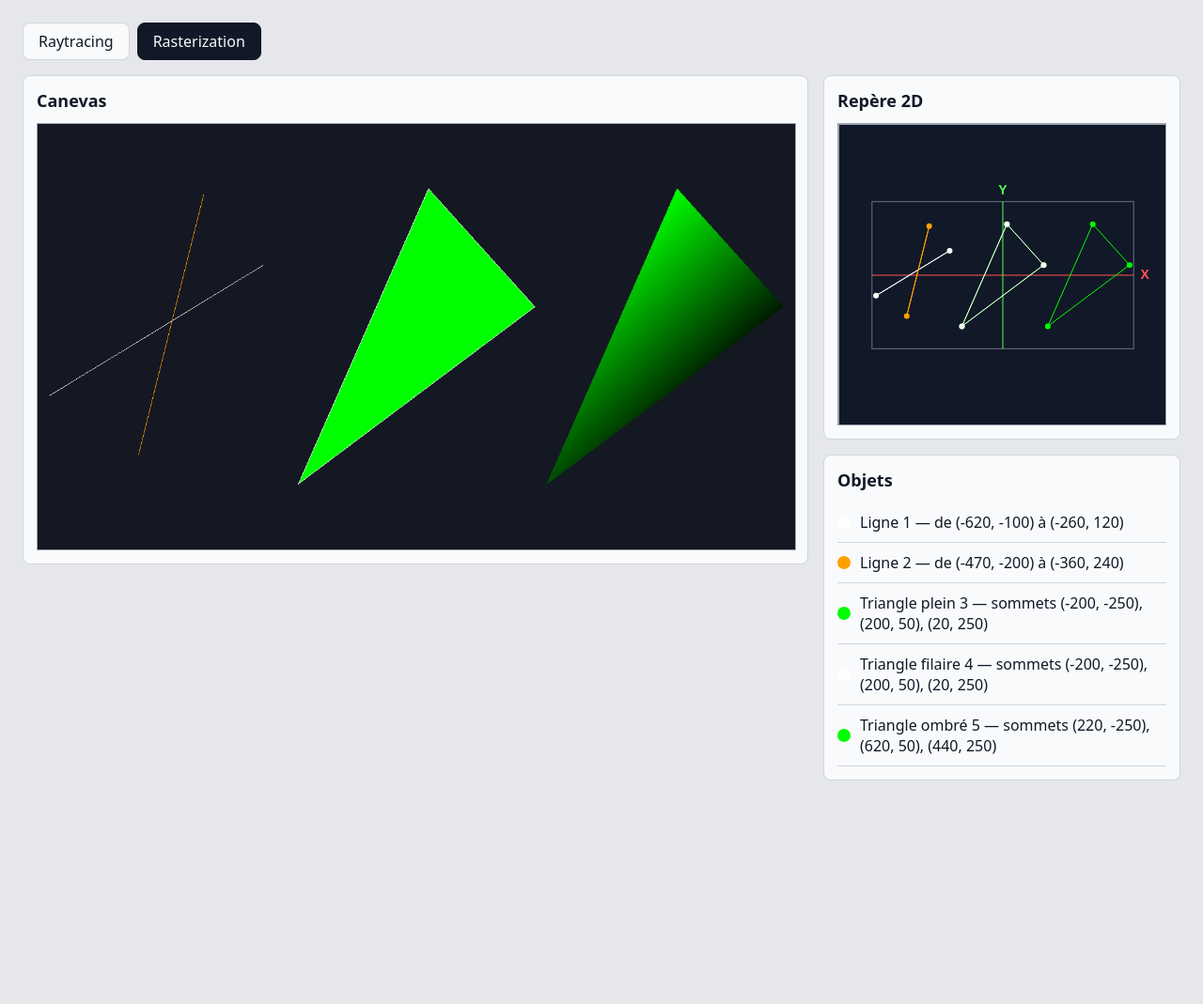
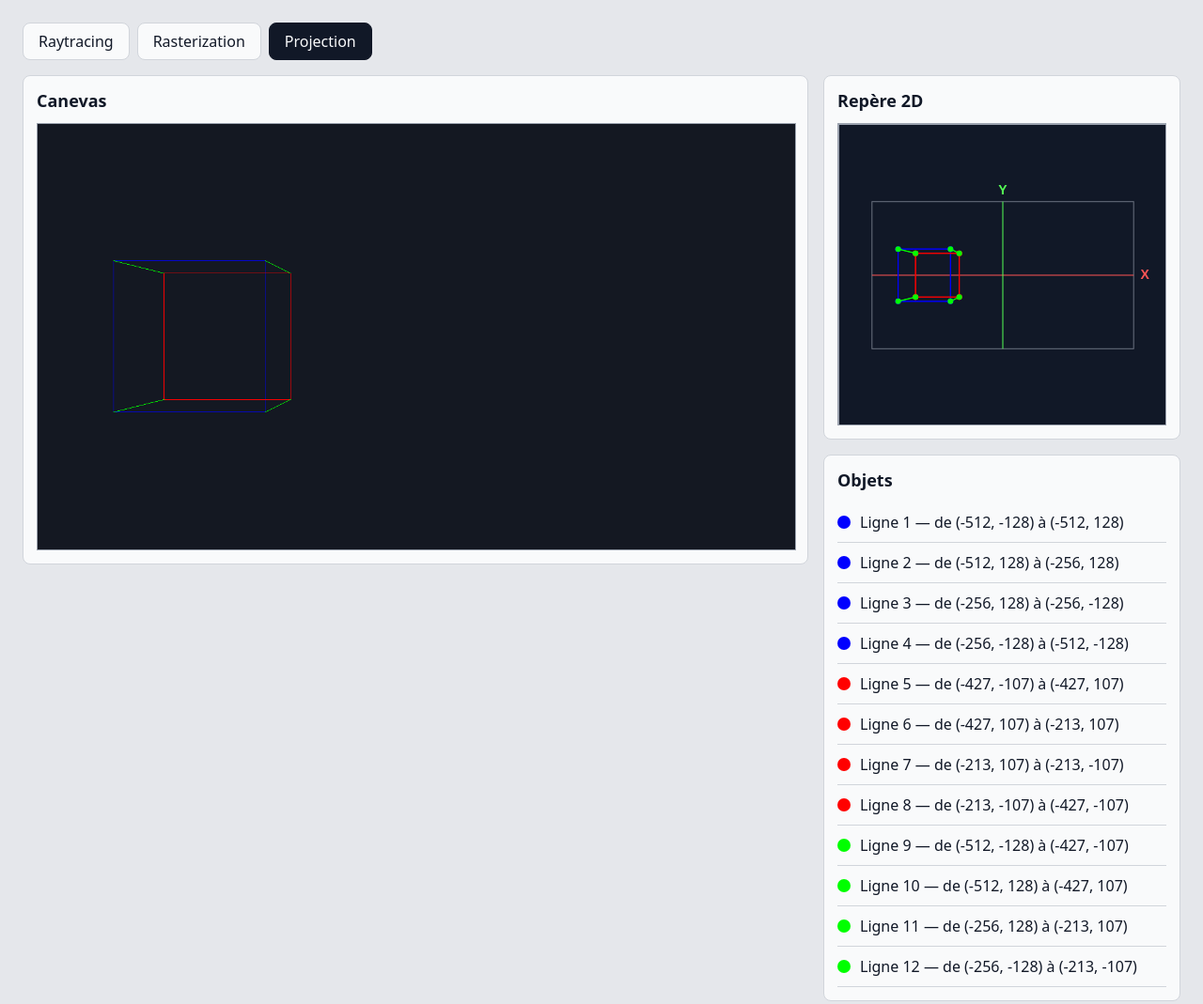
Before and after one commit to SkaosDev/Term3D, a plain HTML site: page index.html in a window 1280 px wide. Shown: the whole page at 94% size. Before the commit the page ends 855 px from the top, so only its background shows below. Drawn offline with nearby package versions, Linux system fonts and the light colour scheme.

Commit message:
feat(ui): add a projection tab with a wireframe cube

```diff
--- a/index.html
+++ b/index.html
@@ -134,7 +134,8 @@
     <main>
         <nav class="tabs" role="tablist">
             <button role="tab" data-page="raytracing">Raytracing</button>
-            <button role="tab" data-page="rasterization" aria-selected="true">Rasterization</button>
+            <button role="tab" data-page="rasterization">Rasterization</button>
+            <button role="tab" data-page="projection" aria-selected="true">Projection</button>
         </nav>
         <div id="raytracing" class="layout" hidden>
             <section>
@@ -168,6 +169,22 @@
                 </section>
             </div>
         </div>
+        <div id="projection" class="layout" hidden>
+            <section>
+                <h2>Canevas</h2>
+                <canvas class="screen" width="1280" height="720"></canvas>
+            </section>
+            <div class="sidebar">
+                <section>
+                    <h2>Repère 2D</h2>
+                    <div class="view"></div>
+                </section>
+                <section>
+                    <h2>Objets</h2>
+                    <ul class="object-list"></ul>
+                </section>
+            </div>
+        </div>
     </main>
     <script type="module" src="src/main.js"></script>
 </body>
--- a/src/main.js
+++ b/src/main.js
@@ -1,8 +1,10 @@
+import { renderProjectionPage } from "./pages/projection.js";
 import { renderRasterizationPage } from "./pages/rasterization.js";
 import { renderRaytracingPage } from "./pages/raytracing.js";
 import { createTabs } from "./ui/tabs.js";
 
 createTabs(document.querySelector(".tabs"), {
     raytracing: renderRaytracingPage,
-    rasterization: renderRasterizationPage
+    rasterization: renderRasterizationPage,
+    projection: renderProjectionPage
 });
--- /dev/null
+++ b/src/pages/projection.js
@@ -0,0 +1,52 @@
+import { Canvas } from "../canvas/canvas.js";
+import { Vector3 } from "../math/vector3.js";
+import { projectVertex } from "../rasterization/project-vertex.js";
+import { RasterizationRenderer } from "../rasterization/renderer.js";
+import { Camera } from "../scene/camera.js";
+import { Color } from "../scene/color.js";
+import { Line } from "../scene/line.js";
+import { Scene } from "../scene/scene.js";
+import { createObjectList } from "../ui/object-list.js";
+import { createPlaneView } from "../ui/plane-view.js";
+
+function renderProjectionPage(page) {
+    const canvas = new Canvas(page.querySelector(".screen"));
+    const camera = new Camera(new Vector3(0, 0, 0));
+    const scene = new Scene(new Color(20, 24, 34));
+    const project = (vertex) => projectVertex(vertex, camera, canvas);
+
+    const blue = new Color(0, 0, 255);
+    const red = new Color(255, 0, 0);
+    const green = new Color(0, 255, 0);
+
+    const vAf = new Vector3(-2, -0.5, 5);
+    const vBf = new Vector3(-2, 0.5, 5);
+    const vCf = new Vector3(-1, 0.5, 5);
+    const vDf = new Vector3(-1, -0.5, 5);
+
+    const vAb = new Vector3(-2, -0.5, 6);
+    const vBb = new Vector3(-2, 0.5, 6);
+    const vCb = new Vector3(-1, 0.5, 6);
+    const vDb = new Vector3(-1, -0.5, 6);
+
+    scene.add(new Line(project(vAf), project(vBf), blue));
+    scene.add(new Line(project(vBf), project(vCf), blue));
+    scene.add(new Line(project(vCf), project(vDf), blue));
+    scene.add(new Line(project(vDf), project(vAf), blue));
+
+    scene.add(new Line(project(vAb), project(vBb), red));
+    scene.add(new Line(project(vBb), project(vCb), red));
+    scene.add(new Line(project(vCb), project(vDb), red));
+    scene.add(new Line(project(vDb), project(vAb), red));
+
+    scene.add(new Line(project(vAf), project(vAb), green));
+    scene.add(new Line(project(vBf), project(vBb), green));
+    scene.add(new Line(project(vCf), project(vCb), green));
+    scene.add(new Line(project(vDf), project(vDb), green));
+
+    new RasterizationRenderer(canvas, scene).render();
+    createPlaneView(page.querySelector(".view"), scene, canvas.width, canvas.height);
+    createObjectList(page.querySelector(".object-list"), scene.objects);
+}
+
+export { renderProjectionPage };
```
